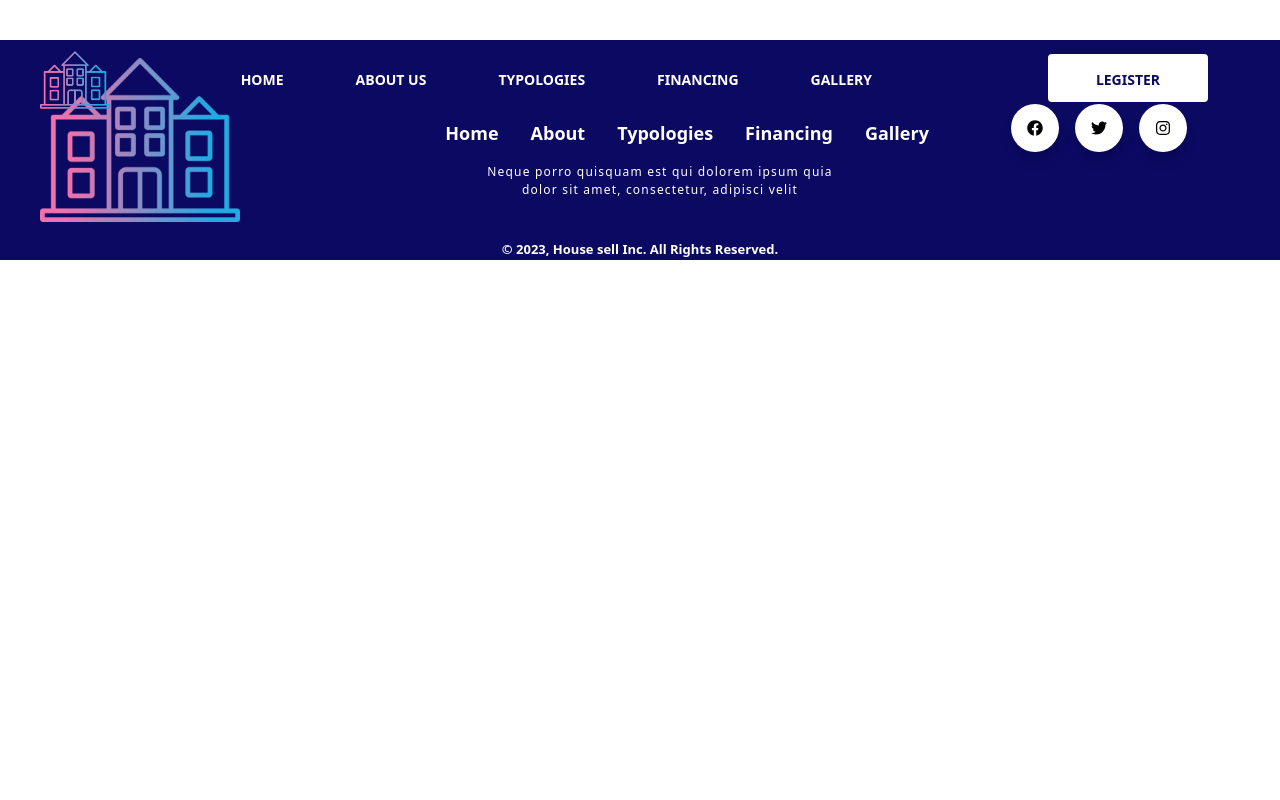
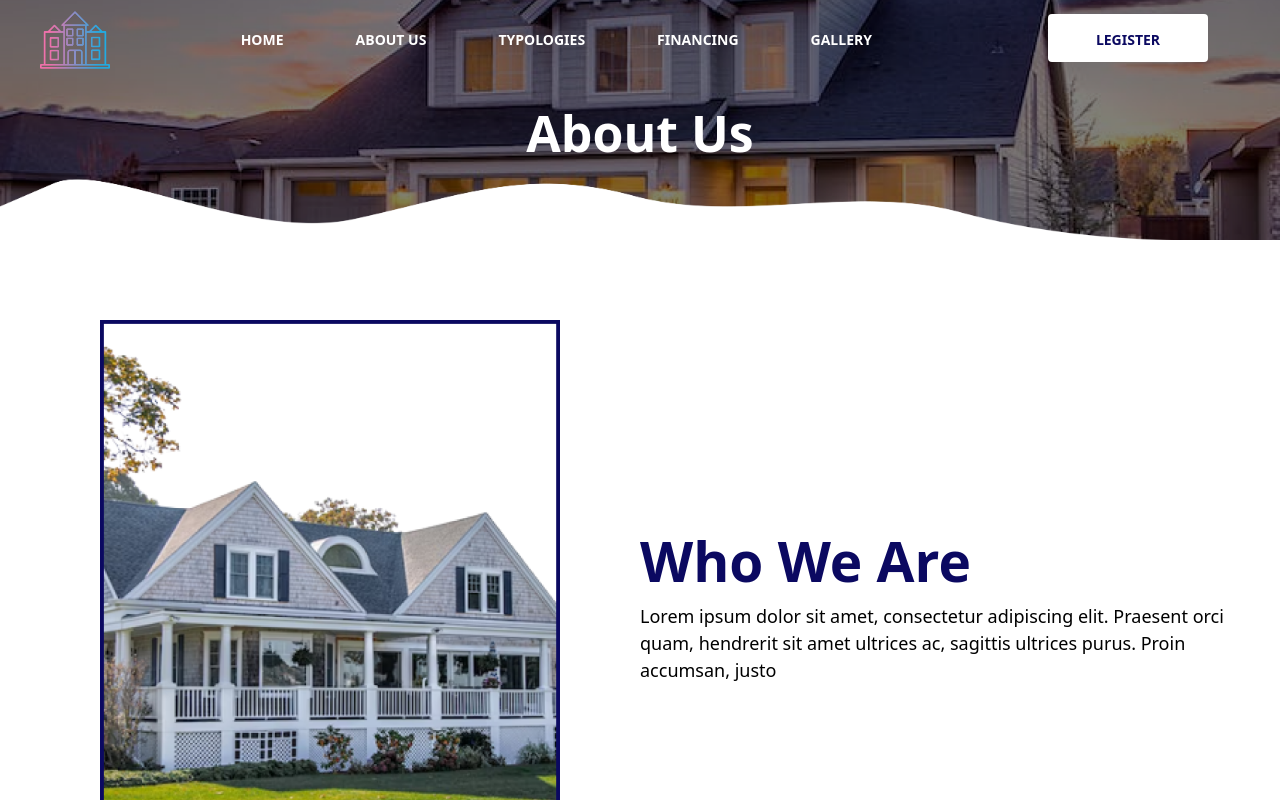
Before and after one commit to nyirurugoomar/House-Rent-App, a React (Create React App) app: page /aboutus in a window 1280 px wide. Shown: the top 800 px of the page. Built offline with nearby package versions, Linux system fonts and the light colour scheme.

Commit message:
adding image and text to about page

```diff
--- a/src/App.js
+++ b/src/App.js
@@ -5,6 +5,7 @@ import Navbar from './components/Navbar';
 import { BrowserRouter as Router,Route, Switch} from 'react-router-dom';
 import Footer from './components/Footer';
 import Login from './components/pages/Login';
+import AboutUs from './components/pages/AboutUs';
 
 function App() {
   return (
@@ -14,6 +15,8 @@ function App() {
     <Switch>
        <Route exact path='/' component={Home}/>
        <Route path='/login' component={Login}/>
+       <Route path='/aboutus' component={AboutUs}/>
+
 
     </Switch>
      <Footer/>
--- a/src/components/Apartment.jsx
+++ b/src/components/Apartment.jsx
@@ -37,7 +37,7 @@ function Apartment() {
          </div>
 
          <div className='items-center '>
-            <button className=' bg-[#0B0961] text-white p-4 cursor-pointer rounded-xl text-[20px]'>View More</button>
+            <button className=' bg-[#0B0961] text-white p-2 cursor-pointer rounded-xl text-[12px]'>View More</button>
          </div>
 
     </div>
--- a/src/components/Navbar.jsx
+++ b/src/components/Navbar.jsx
@@ -43,9 +43,9 @@ useEffect(()=>{
                    <NavLink  to='/' >
                     <li className='ml-10 text-sm uppercase hover:border-b-2 border-white  text-white p-4 font-bold '>Home</li>
                     </NavLink>
-                {/* <NavLink to="/aboutus" > */}
+                <NavLink to="/aboutus" >
                     <li className='ml-10 text-sm uppercase hover:border-b-2  border-white text-white p-4 font-bold'>About Us</li>
-                {/* </NavLink> */}
+                </NavLink>
                 {/* <NavLink to="/services" > */}
                     <li className='ml-10 text-sm uppercase hover:border-b-2 border-white text-white p-4 font-bold'>Typologies</li>
                     {/* </NavLink> */}
--- /dev/null
+++ b/src/components/pages/AboutUs.jsx
@@ -0,0 +1,30 @@
+import React from 'react'
+import whoweare from './images/photowhoweare.png'
+
+function AboutUs() {
+  return (
+    <div className='h-full w-full'>
+        <div className=' h-[15rem] bg-about-bg bg-cover'>
+            <h1 className='pt-24 text-center text-[50px] text-white font-[700]'>About Us</h1>
+        </div>
+
+        <div className=''>
+            <div className='grid md:grid-cols-2 max-w-[1240px] m-auto mb-10 mt-10'>
+                <div className='flex flex-col justify-center md:items-start w-full px-10 py-10 smm:w-full '>
+                    <img className='w-full px-10 ' src={whoweare}alt='/'/>
+                </div>
+                <div className='mt-60'>
+                    <h1 className='font-bold text-[55px] text-[#0B0961]   '>Who We Are </h1>
+                    <p className='text-[18px] '>Lorem ipsum dolor sit amet, consectetur adipiscing elit. Praesent orci quam, hendrerit sit amet ultrices ac, sagittis ultrices purus. Proin accumsan, justo</p>
+                </div>
+
+            </div>
+
+        </div>
+
+
+    </div>
+  )
+}
+
+export default AboutUs
--- a/tailwind.config.js
+++ b/tailwind.config.js
@@ -5,7 +5,8 @@ module.exports = {
   ],
   theme: {
     backgroundImage:{
-      'hero-bg':"url('/src/assets/background.png')"
+      'hero-bg':"url('/src/assets/background.png')",
+      'about-bg':"url('/src/assets/aboutbg.png')",
 
     },
     extend: {},
```
Also changed, not shown: src/assets/aboutbg.png (added), src/components/pages/images/photowhoweare.png (added).
